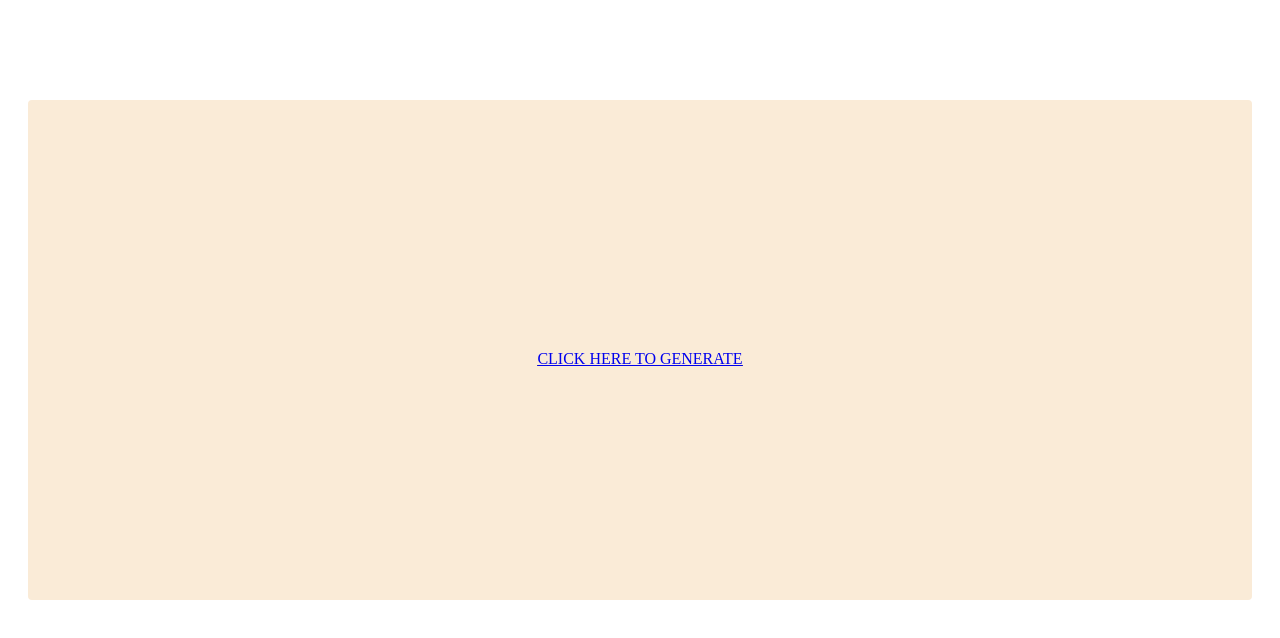
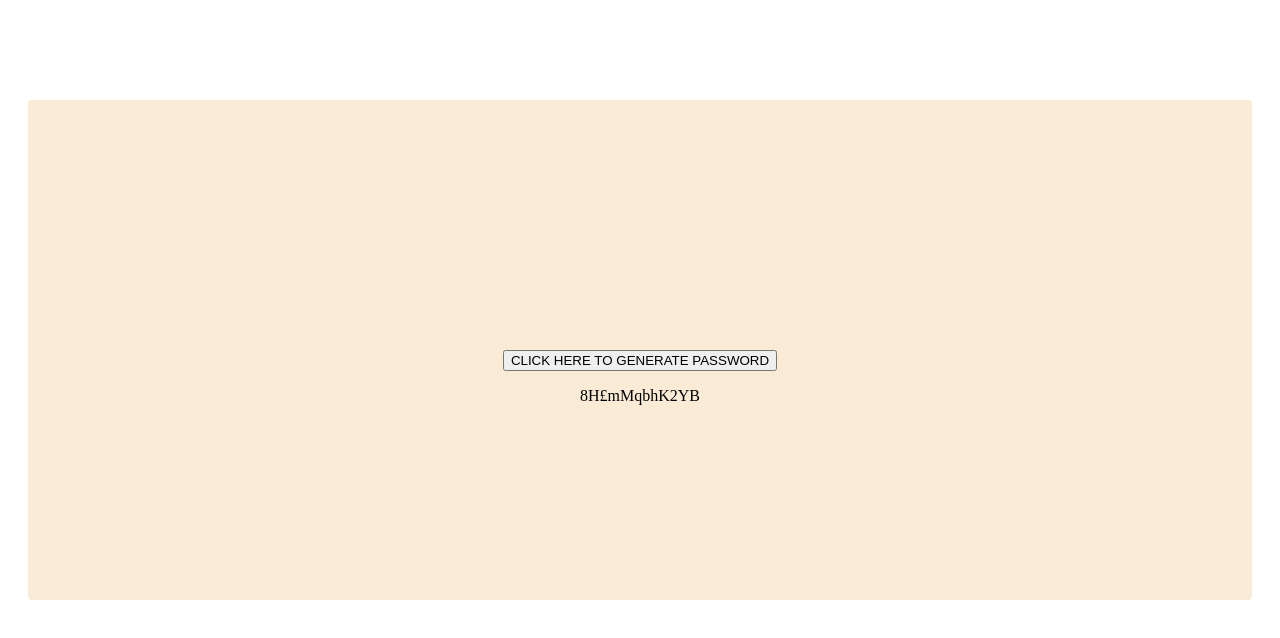
Before and after one commit to Hermeshasnowings/passwordGenerator, a plain HTML site: page index.html in a window 1280 px wide. Drawn offline with Linux system fonts and the light colour scheme.

Commit message:
fully functional

```diff
--- a/index.html
+++ b/index.html
@@ -5,13 +5,18 @@
     <meta http-equiv="X-UA-Compatible" content="IE=edge">
     <meta name="viewport" content="width=device-width, initial-scale=1.0">
     <link rel="stylesheet" href="styles.css">
+    <script src="index.js"></script>
     <title>Password Generator</title>
 </head>
 <body>
     <section class="card">
     <div class="generator">
-    <a href="Click Here to Generate Password!" id="password">CLICK HERE TO GENERATE</a>
+    <button onclick="generate()">CLICK HERE TO GENERATE PASSWORD</button>
     </div>
+    <p id="demo"></p>
+    <script src="index.js">
+        document.getElementById("demo").innerHTML=password;
+    </script>
     </section>
 </body>
 </html>
--- a/index.js
+++ b/index.js
@@ -1,4 +1,4 @@
-let password = "";
+function generate() {
     //password variable is blank
     let newarray = [];
     let chars = "0123456789abcdefghijklmnopqrstuvwxyz!@£$%^&*()ABCDEFGHIJKLMNOPQRSTUVWXYZ";
@@ -9,5 +9,12 @@ for (i = 0; i < passwordLength; i++) {
         let pass = Array.from(chars)
         let randomElement = Array.from(pass[Math.floor(Math.random() * pass.length)]);
         newarray.push(randomElement);
+
     }
-console.log(newarray.join(''));
+    let password = (newarray.join(''));
+    console.log(password);
+    document.getElementById("demo").innerHTML = password;
+
+}
+
+generate();
```
Lines whose indentation alone changed are shown as unchanged.
